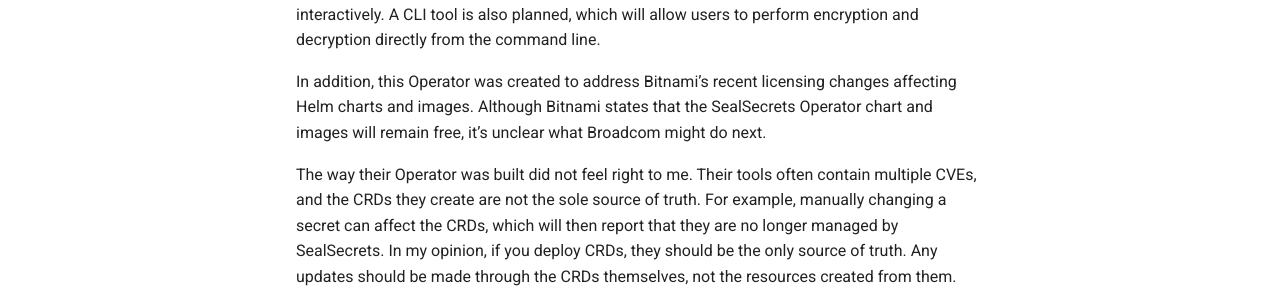
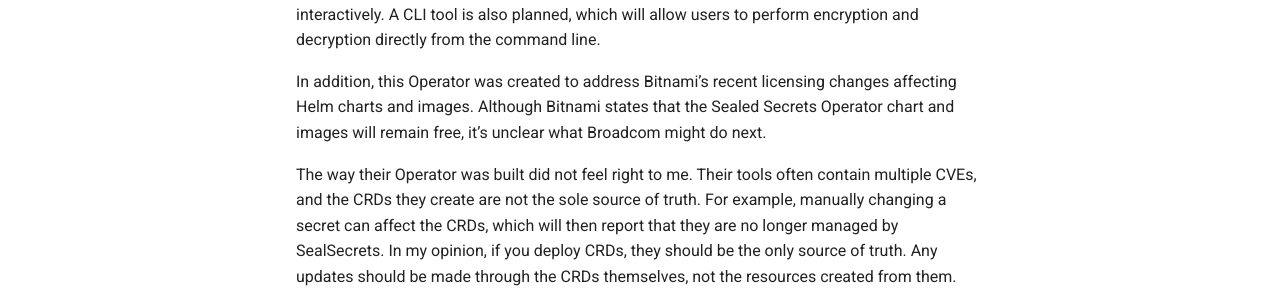
Before and after one commit to callmewhatuwant/age-secret-operator, an MkDocs documentation site: the page built from pages/operator/docs/index.md, in a window 1280 px wide and 900 px high. Shown: the part 466-756 px from the top of the window. Built offline with MkDocs 1.6.1 and Material for MkDocs 9.7.7, drawn with Linux system fonts in a browser that asks for light colours; the version menu is left out.

Commit message:
index.md aktualisieren

```diff
--- a/pages/operator/docs/index.md
+++ b/pages/operator/docs/index.md
@@ -14,7 +14,7 @@
 A CLI tool is also planned, which will allow users to perform encryption and decryption directly from the command line.
 
 In addition, this Operator was created to address Bitnami’s recent licensing changes affecting Helm charts and images.
-Although Bitnami states that the SealSecrets Operator chart and images will remain free, it’s unclear what Broadcom might do next.
+Although Bitnami states that the Sealed Secrets Operator chart and images will remain free, it’s unclear what Broadcom might do next.
 
 The way their Operator was built did not feel right to me.
 Their tools often contain multiple CVEs, and the CRDs they create are not the sole source of truth.
```
